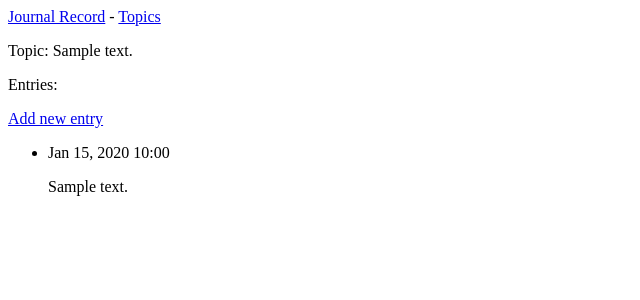
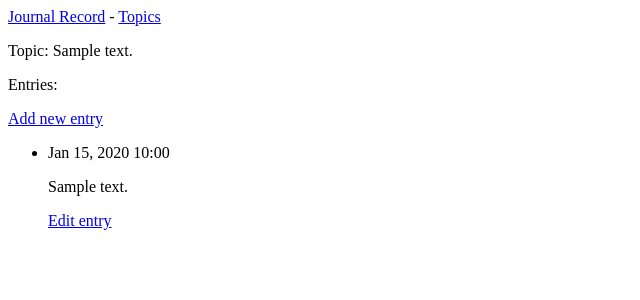
Before and after one commit to MSRhmn/journal-record, a Django app: page /topics/1/ in a window 1280 px wide. Shown: the top 300 px of the page, without its empty margins (0-640 px from the left). Run offline with Django 5.2, Linux system fonts and the light colour scheme; tables that the repository leaves empty hold one stand-in row (values such as "Sample post").

Commit message:
chore: link edit entry to topic template

```diff
--- a/journal_records/templates/journal_records/topic.html
+++ b/journal_records/templates/journal_records/topic.html
@@ -14,6 +14,9 @@
       <li>
         <p>{{ entry.date_added|date:"M d, Y H:i" }}</p>
         <p>{{ entry.text|linebreaks }}</p>
+        <p>
+          <a href="{% url 'journal_records:edit_entry' entry.id %}">Edit entry</a>
+        </p>
       </li>
     {% empty %}
       <li>There are no entries for this topic yet.</li>
```
